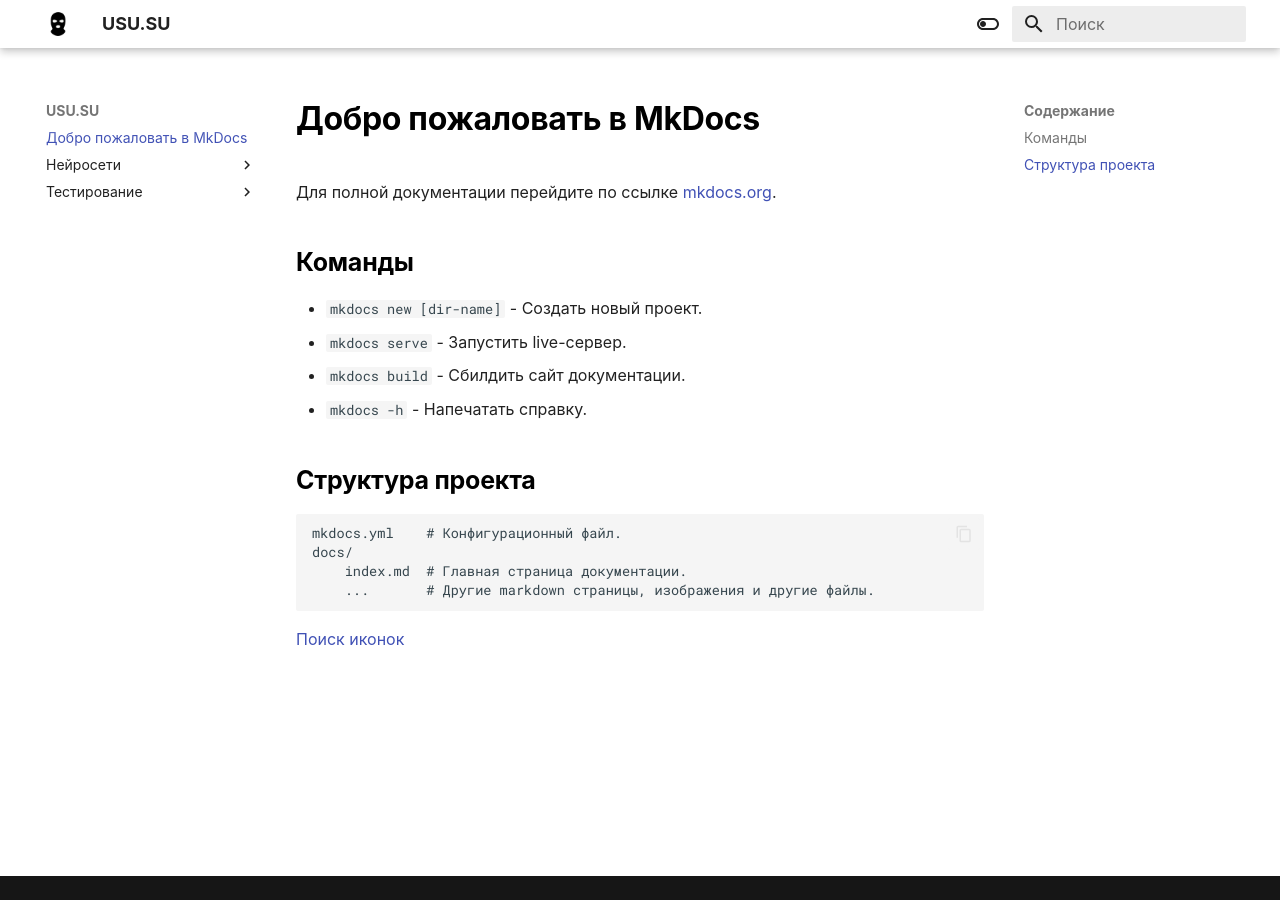
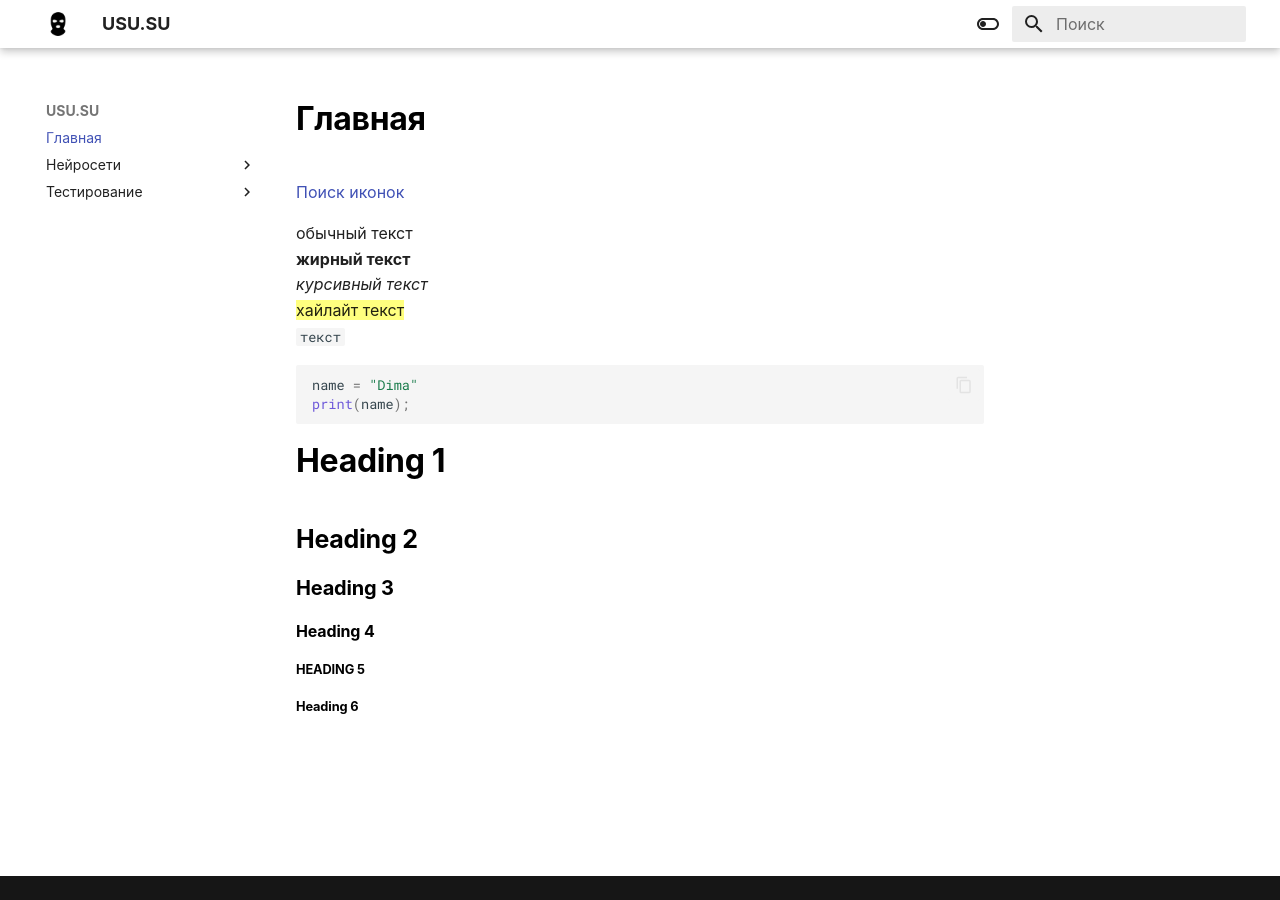
Before and after one commit to dypolyakov/knowledgebase, an MkDocs documentation site: the page built from docs/index.md, in a window 1280 px wide. Built offline with MkDocs 1.6.1 and Material for MkDocs 9.7.7, drawn with Linux system fonts in a browser that asks for light colours.

Commit message:
Изменена главная страница

````diff
--- a/docs/index.md
+++ b/docs/index.md
@@ -1,20 +1,21 @@
-# Добро пожаловать в MkDocs
-
-Для полной документации перейдите по ссылке [mkdocs.org](https://www.mkdocs.org).
-
-## Команды
-
-* `mkdocs new [dir-name]` - Создать новый проект.
-* `mkdocs serve` - Запустить live-сервер.
-* `mkdocs build` - Сбилдить сайт документации.
-* `mkdocs -h` - Напечатать справку.
-
-## Структура проекта
-
-    mkdocs.yml    # Конфигурационный файл.
-    docs/
-        index.md  # Главная страница документации.
-        ...       # Другие markdown страницы, изображения и другие файлы.
-
+# Главная
 
 [Поиск иконок](https://squidfunk.github.io/mkdocs-material/reference/icons-emojis/#search)
+
+обычный текст
+**жирный текст**
+*курсивный текст*
+==хайлайт текст==
+`текст`
+
+```python
+name = "Dima"
+print(name);
+```
+
+# Heading 1
+## Heading 2
+### Heading 3
+#### Heading 4
+##### Heading 5
+###### Heading 6
````
